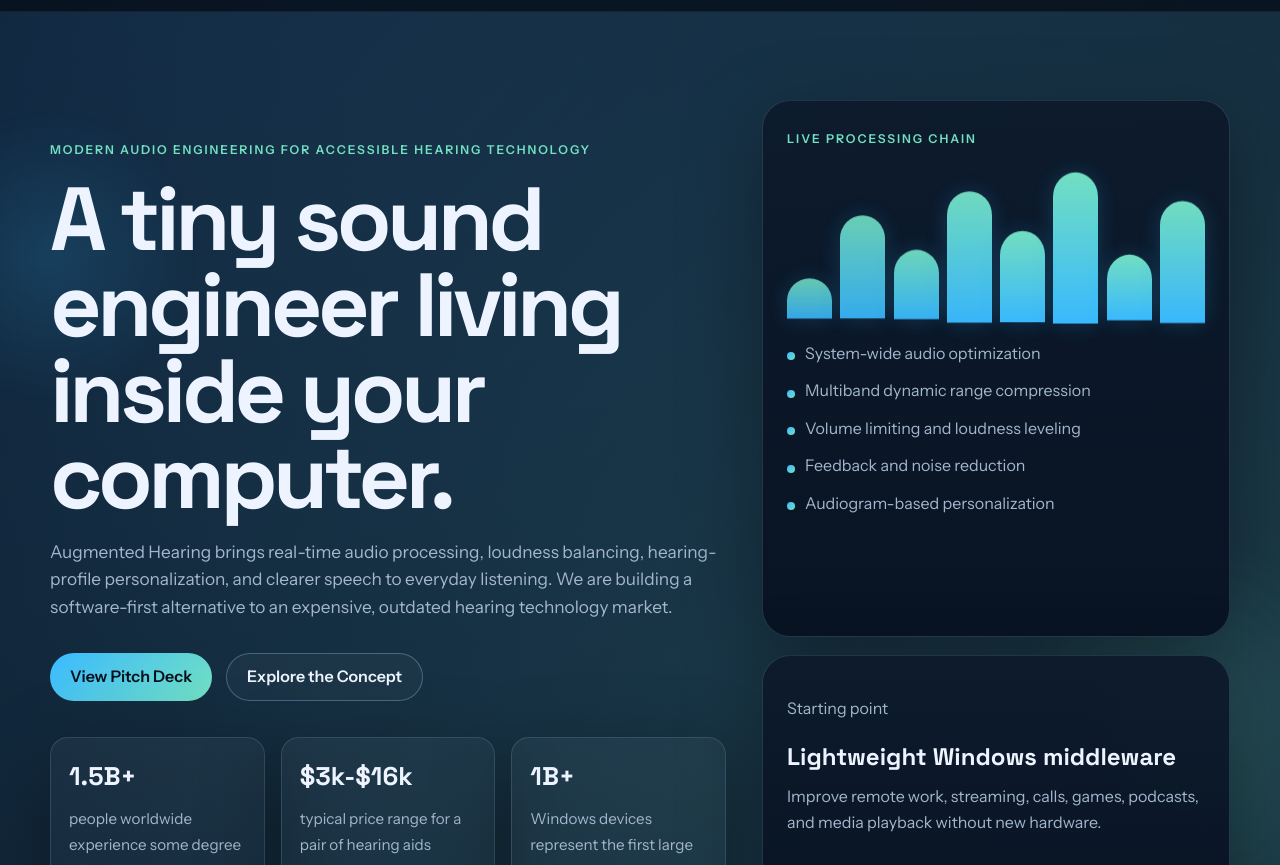
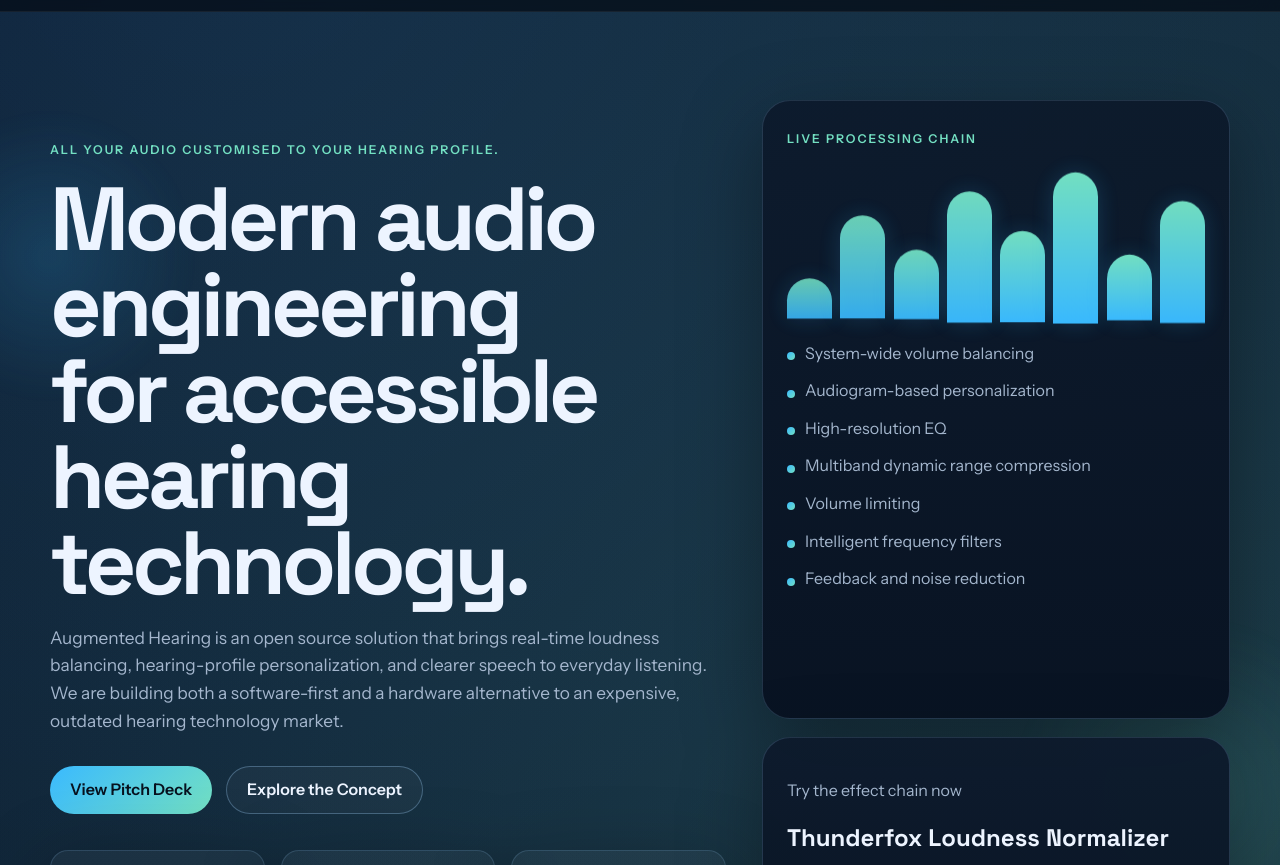
Before and after one commit to evainfeld/AH_website, a plain HTML site: page index.html in a window 1280 px wide. Shown: the part 67-932 px from the top of the page. Drawn offline with Linux system fonts and the light colour scheme.

Commit message:
first page

```diff
--- a/index.html
+++ b/index.html
@@ -38,9 +38,9 @@
                 <div class="hero-orbit hero-orbit-right"></div>
                 <div class="container hero-grid">
                     <div class="hero-copy">
-                        <p class="eyebrow">Modern audio engineering for accessible hearing technology</p>
-                        <h1>A tiny sound engineer living inside your computer.</h1>
-                        <p class="hero-text">Augmented Hearing brings real-time audio processing, loudness balancing, hearing-profile personalization, and clearer speech to everyday listening. We are building a software-first alternative to an expensive, outdated hearing technology market.</p>
+                        <p class="eyebrow">All your audio customised to your hearing profile.</p>
+                        <h1>Modern audio engineering for accessible hearing technology.</h1>
+                        <p class="hero-text">Augmented Hearing is an open source solution that brings real-time loudness balancing, hearing-profile personalization, and clearer speech to everyday listening. We are building both a software-first and a hardware alternative to an expensive, outdated hearing technology market.</p>
                         <div class="hero-actions">
                             <a class="button button-primary" href="info/AugmentedHearingPitch.pdf">View Pitch Deck</a>
                             <a class="button button-secondary" href="#solution">Explore the Concept</a>
@@ -56,7 +56,7 @@
                             </li>
                             <li>
                                 <strong>1B+</strong>
-                                <span>Windows devices represent the first large software distribution target</span>
+                                <span>Windows devices are the first large software distribution target</span>
                             </li>
                         </ul>
                     </div>
@@ -74,17 +74,19 @@
                                 <span></span>
                             </div>
                             <ul class="signal-list">
-                                <li>System-wide audio optimization</li>
+                                <li>System-wide volume balancing</li>
+                                <li>Audiogram-based personalization</li>
+                                <li>High-resolution EQ</li>
                                 <li>Multiband dynamic range compression</li>
-                                <li>Volume limiting and loudness leveling</li>
+                                <li>Volume limiting</li>
+                                <li>Intelligent frequency filters</li>
                                 <li>Feedback and noise reduction</li>
-                                <li>Audiogram-based personalization</li>
                             </ul>
                         </div>
                         <div class="highlight-card">
-                            <p>Starting point</p>
-                            <strong>Lightweight Windows middleware</strong>
-                            <span>Improve remote work, streaming, calls, games, podcasts, and media playback without new hardware.</span>
+                            <p>Try the effect chain now</p>
+                            <strong>Thunderfox Loudness Normalizer</strong>
+                            <span>You can test immediate audio improvement now with our Firefox plugin: <a href="https://addons.mozilla.org/en-US/firefox/addon/thunderfox-loudness-normalizer/?utm_source=addons.mozilla.org&utm_medium=referral&utm_content=search">Thunderfox</a></span>
                         </div>
                     </aside>
                 </div>
```
